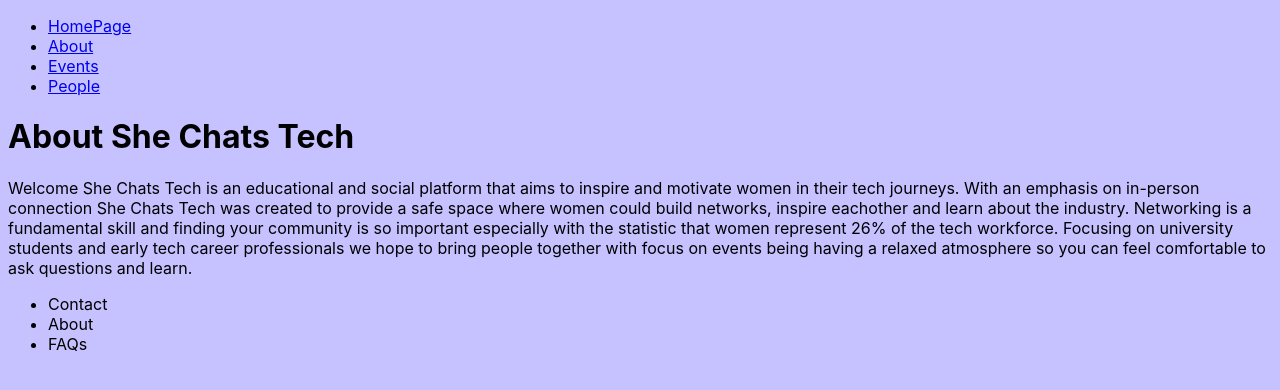
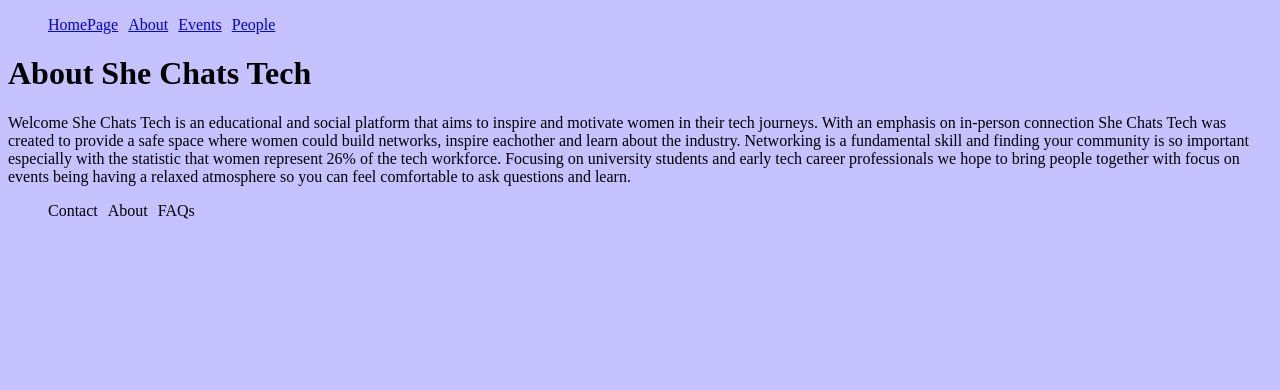
Before and after one commit to e-b-m/SheChatsTechFrontEnd, a React (Create React App) app: page /about in a window 1280 px wide. Shown: the top 390 px of the page. Built offline with nearby package versions, Linux system fonts and the light colour scheme.

Commit message:
styling to index.css

```diff
--- a/src/components/About.js
+++ b/src/components/About.js
@@ -1,9 +1,11 @@
 import "../fonts/Arsenal-Regular.ttf";
+import "../fonts/Calistoga-Regular.ttf";
 
 const About = () => {
   return (
     <div>
       <h1 className="heading">About She Chats Tech</h1>
+      <div className="paragraph">
         <p>
           Welcome She Chats Tech is an educational and social platform that aims
           to inspire and motivate women in their tech journeys. With an emphasis
@@ -11,11 +13,12 @@ const About = () => {
           space where women could build networks, inspire eachother and learn
           about the industry. Networking is a fundamental skill and finding your
           community is so important especially with the statistic that women
-        represent 26% of the tech workforce. Focusing on university students and
-        early tech career professionals we hope to bring people together with
-        focus on events being having a relaxed atmosphere so you can feel
+          represent 26% of the tech workforce. Focusing on university students
+          and early tech career professionals we hope to bring people together
+          with focus on events being having a relaxed atmosphere so you can feel
           comfortable to ask questions and learn.
         </p>
+      </div>
     </div>
   );
 };
--- a/src/index.css
+++ b/src/index.css
@@ -1,9 +1,9 @@
 body {
-  font-family: -apple-system, BlinkMacSystemFont, 'Segoe UI', 'Roboto', 'Oxygen',
+  /* font-family: -apple-system, BlinkMacSystemFont, 'Segoe UI', 'Roboto', 'Oxygen',
     'Ubuntu', 'Cantarell', 'Fira Sans', 'Droid Sans', 'Helvetica Neue',
     sans-serif;
   -webkit-font-smoothing: antialiased;
-  -moz-osx-font-smoothing: grayscale;
+  -moz-osx-font-smoothing: grayscale; */
   background-color: #C6C1FF;
 }
 
@@ -18,3 +18,13 @@ Logo{
   height: 30px;
  text-align: left;
 }
+
+ul {
+  list-style-type: none;
+}
+
+li {
+  display: inline-block;
+  margin-right: 10px;
+
+}
--- a/src/stylesheets/About.css
+++ b/src/stylesheets/About.css
@@ -3,6 +3,17 @@
     src: url(src/fonts/Arsenal-Regular.ttf) format('truetype');
 }
 
+@font-face {
+    font-family: 'Calistoga-Regular';
+    src: url(src/fonts/Calistoga-Regular.ttf) format('truetype');
+}
+
 .heading {
 text-align: center;
+font-family: 'Calistoga-Regular';
 }
+
+.paragraph {
+font-family: 'Arsenal-Regular';
+
+}
--- /dev/null
+++ b/src/stylesheets/NavBar.css
@@ -0,0 +1,3 @@
+ul {
+    list-style-type: none;
+  }
```
Also changed, not shown: src/fonts/Calistoga-Regular.ttf (added). Lines whose indentation alone changed are shown as unchanged.
